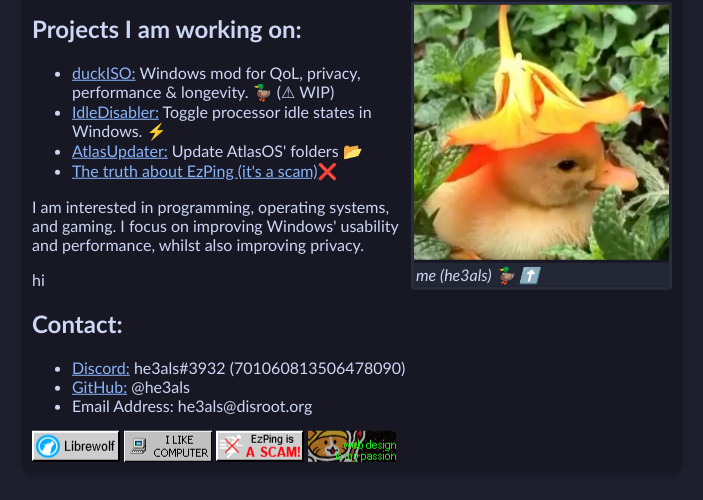
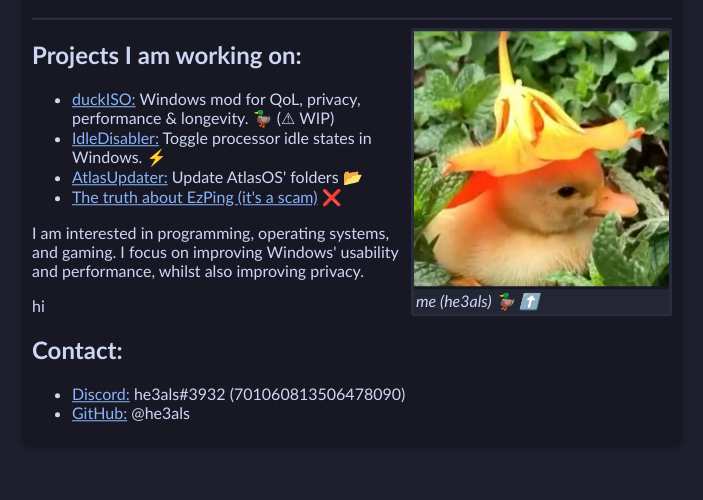
Before and after one commit to he3als/he3als.github.io, a plain HTML site: page index.html in a window 1280 px wide. Shown: the part 214-714 px from the top of the page, without its empty margins (288-991 px from the left). Drawn offline with Linux system fonts and the light colour scheme.

Commit message:
Remove buttons, fix some stuff

```diff
--- a/index.html
+++ b/index.html
@@ -40,24 +40,16 @@
             <li><a href="https://github.com/duckISO/duckISO">duckISO:</a> Windows mod for QoL, privacy, performance & longevity. &#x1F986; (&#9888; WIP) </li>
             <li><a href="https://github.com/he3als/IdleDisabler">IdleDisabler:</a> Toggle processor idle states in Windows. &#9889;</li>
             <li><a href="https://github.com/he3als/AtlasUpdater">AtlasUpdater:</a> Update AtlasOS' folders &#128194; </li>
-            <li><a href=https://he3als.github.io/ezping>The truth about EzPing (it's a scam)</a>&#10060;</li>
+            <li><a href=https://he3als.github.io/ezping>The truth about EzPing (it's a scam)</a> &#10060;</li>
           </ul>
-          <p class="ducktext">I am interested in programming, operating systems, and gaming. I focus on improving Windows' usability and performance, whilst also improving privacy.</p>
+          <p>I am interested in programming, operating systems, and gaming. I focus on improving Windows' usability and performance, whilst also improving privacy.</p>
           <label class="themeToggle" for="hiddenThemeToggle">hi</label>
           <h2>Contact:</h2>
           <ul>
             <li><a href="https://discord.com">Discord:</a> he3als#3932 (701060813506478090)</li>
             <li><a href="https://github.com/he3als">GitHub:</a> @he3als</li>
-            <li>Email Address: he3als@disroot.org</li>
           </ul>
         </main>
-        <footer>
-          <!-- All of the classic theme styled buttons -->
-          <a href="https://librewolf.net/"><img alt="LibreWolf (button)" src="/librewolf.png"></a>
-          <a href=https://en.wikipedia.org/wiki/Computer><img alt="I like computer (button)" src="/ilikecomputer.png"></a>
-          <a href="https://ezping.nostalgic.land"><img alt="EzPing is a scam! (button)" src="/ezping.png"></a>
-          <a href=https://neocities.org/><img alt="Web design is my passion (NeoCities button)" src="/neo_webdesign.gif"></a>
-        </footer>
       </div>
     </div>
     <script>
--- a/style.css
+++ b/style.css
@@ -45,7 +45,7 @@ body {
   background: #181825;
   padding: 10px;
   width: 50%;
-  max-width: 700px;
+  max-width: 760px;
   min-width: 350px;
   position: absolute;
   top: 50%;
```
Also changed, not shown: not_found.html (deleted, +0 -13 lines), ezping.png (deleted), ilikecomputer.png (deleted), librewolf.png (deleted), neo_webdesign.gif (deleted), neocities.png (deleted).
